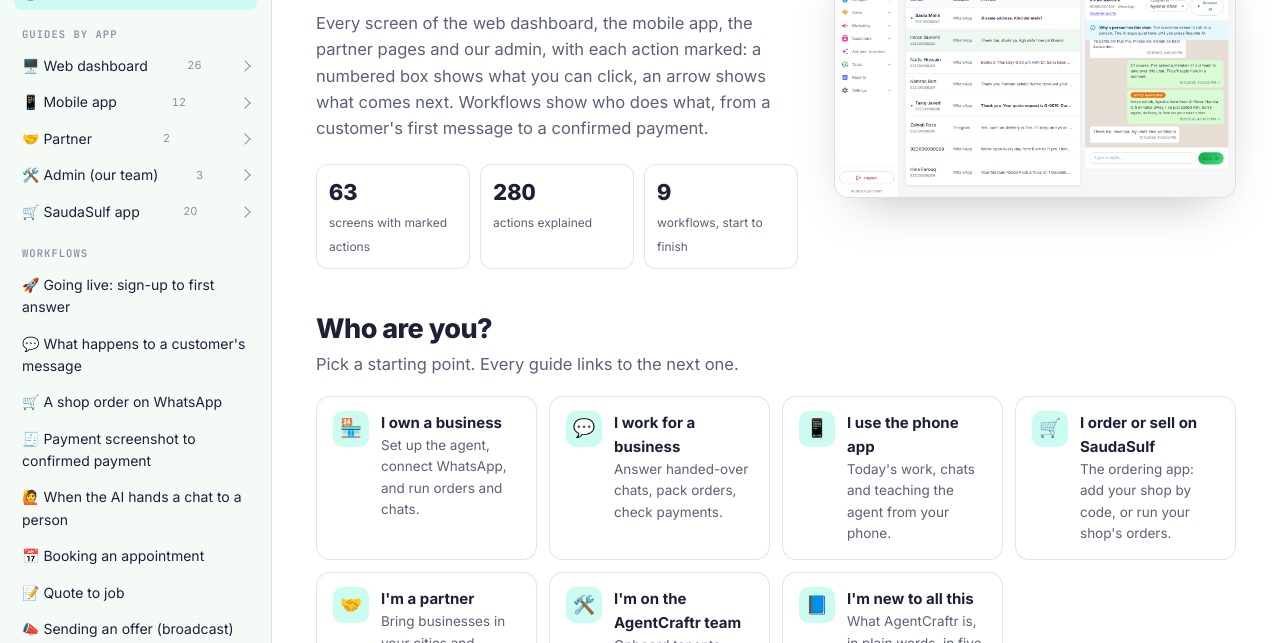
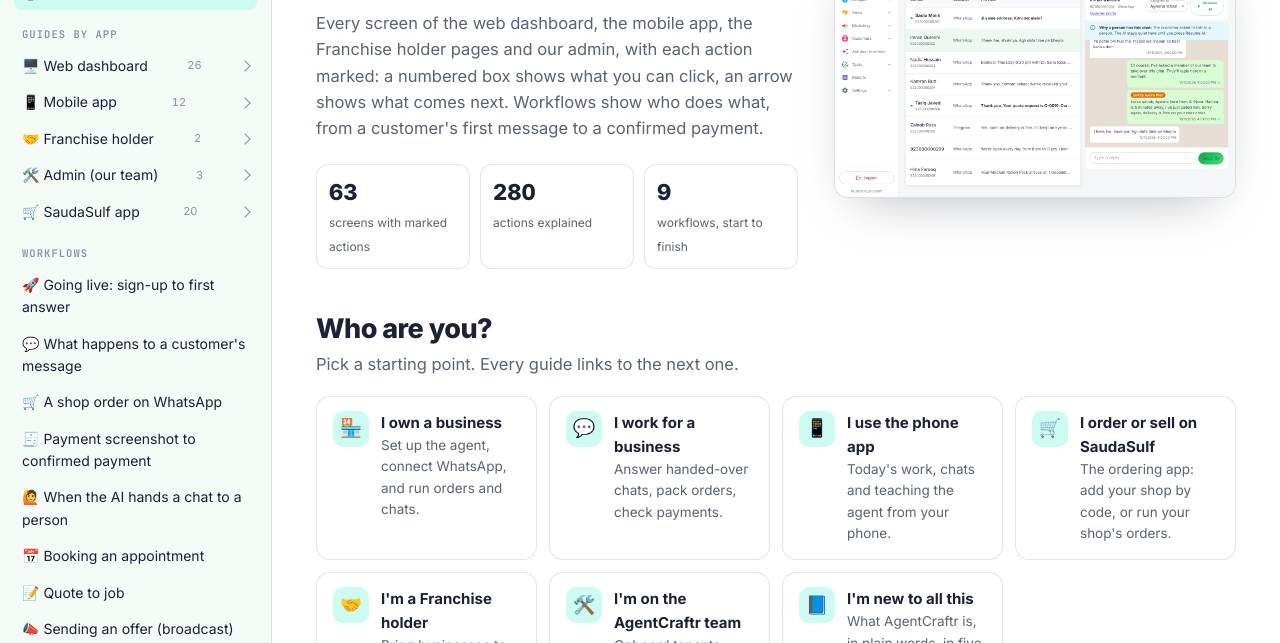
Before and after one commit to mussawir/agent-craftr-docs, a plain HTML site: page site/index.html in a window 1280 px wide. Shown: the part 157-800 px from the top of the page. Drawn offline with Linux system fonts and the light colour scheme.

Commit message:
docs: Franchise holder and Trade Partner names
Co-Authored-By: Claude Opus 5.5 <noreply@anthropic.com>

```diff
--- a/site/assets/docs.js
+++ b/site/assets/docs.js
@@ -9,7 +9,7 @@
   const APPS = {
     web: { label: "Web dashboard", icon: "🖥️", blurb: "What the business owner and staff use every day." },
     mobile: { label: "Mobile app", icon: "📱", blurb: "The same business on the phone: today, chats, orders, teaching the agent." },
-    partner: { label: "Partner", icon: "🤝", blurb: "For partners who bring businesses in their cities and trades." },
+    partner: { label: "Franchise holder", icon: "🤝", blurb: "For Franchise holders, who bring businesses to their Franchises (a city and a trade)." },
     admin: { label: "Admin (our team)", icon: "🛠️", blurb: "AgentCraftr's own team: tenants, numbers, payments." },
     saudasulf: { label: "SaudaSulf app", icon: "🛒", blurb: "The ordering app: customers add their shops and order; shopkeepers run orders, khata and chats." },
   };
--- a/site/data/flows/go-live.js
+++ b/site/data/flows/go-live.js
@@ -8,7 +8,7 @@ Docs.flow({
     { id: "customer", label: "Customer" },
   ],
   steps: [
-    { id: "signup", lane: "owner", kind: "start", title: "Sign up", text: "Name, business, trade and city. No payment: a 3-day free trial starts at once. A partner's link or the city + trade links the business to its partner.", screen: "web-signup", mark: "trade" },
+    { id: "signup", lane: "owner", kind: "start", title: "Sign up", text: "Name, business, trade and city. No payment: a 3-day free trial starts at once. A Franchise holder's link, or the city + trade, links the business to its Franchise holder.", screen: "web-signup", mark: "trade" },
     { id: "trial", lane: "system", title: "Trial + trade presets", short: "Features switched on for the trade", text: "The trial runs Growth Pro features with trial limits (200 AI replies, 100 broadcasts). The trade decides which features are on: orders, bookings, quotes…", rule: "A trade change only ever adds features; anything in use can't be switched off." },
     { id: "item", lane: "owner", title: "Add an Item", short: "Product, service or the whole shop", text: "An Item is what the agent talks about: one product, a service, a property, or a whole shop (one catalog Item with hundreds of products as rows).", screen: "web-items", mark: "new" },
     { id: "teach", lane: "owner", title: "Teach the agent", short: "Files, photos, voice notes, prices", text: "Upload PDFs, photos, voice notes, links and notes; add a price table or product list. Choose which files the agent may send to customers.", screen: "web-item-knowledge", mark: "upload" },
--- a/site/data/flows/partner-business.js
+++ b/site/data/flows/partner-business.js
@@ -1,20 +1,20 @@
 Docs.flow({
-  id: "partner-business", icon: "🤝", title: "A partner brings a business",
-  summary: "Partners cover cities × trades. Each city + trade pair belongs to one active partner, who earns a share when the business pays and we confirm it.",
+  id: "partner-business", icon: "🤝", title: "A Franchise holder brings a business",
+  summary: "Each Franchise (a city + trade pair) belongs to one active Franchise holder, who earns a share when the business pays and we confirm it.",
   lanes: [
     { id: "us", label: "AgentCraftr team" },
-    { id: "partner", label: "Partner" },
+    { id: "partner", label: "Franchise holder" },
     { id: "owner", label: "Business owner" },
     { id: "system", label: "System" },
   ],
   steps: [
-    { id: "create", lane: "us", kind: "start", title: "Add the partner", text: "Deal (share %, months, first-payment bonus), limits (discount, trial extension), and the cities × trades they cover. They log in by invite link." },
+    { id: "create", lane: "us", kind: "start", title: "Add the Franchise holder", text: "Deal (share %, months, first-payment bonus), limits (discount, trial extension), and the Franchises they hold. They log in by invite link." },
     { id: "bring", lane: "partner", title: "Bring a business", short: "Share link or add it", text: "Share the /p/code link, or add the business directly and send the owner's invite link on WhatsApp.", screen: "partner-businesses", mark: "add" },
-    { id: "link", lane: "system", kind: "decision", title: "Partner covers this trade?", text: "The business is linked to the partner only if they cover its trade (and city). Otherwise it goes to whoever owns that city + trade.", next: [{ to: "help", label: "yes" }, { to: "other", label: "no" }] },
-    { id: "help", lane: "partner", title: "Help with setup", short: "Only with the owner's OK", text: "The owner can allow 7 days of setup help. Every change the partner makes is shown to the owner.", screen: "partner-businesses", mark: "access" },
-    { id: "pay", lane: "owner", title: "Owner pays", short: "Bank, JazzCash, Easypaisa", text: "A first-month discount within the partner's limit may apply." },
+    { id: "link", lane: "system", kind: "decision", title: "Holds this Franchise?", text: "The business is linked to the Franchise holder only if they hold its Franchise (trade and city). Otherwise it goes to whoever holds that Franchise.", next: [{ to: "help", label: "yes" }, { to: "other", label: "no" }] },
+    { id: "help", lane: "partner", title: "Help with setup", short: "Only with the owner's OK", text: "The owner can allow 7 days of setup help. Every change the Franchise holder makes is shown to the owner.", screen: "partner-businesses", mark: "access" },
+    { id: "pay", lane: "owner", title: "Owner pays", short: "Bank, JazzCash, Easypaisa", text: "A first-month discount within the Franchise holder's limit may apply." },
     { id: "confirm", lane: "us", title: "We confirm the payment", text: "Commission is earned only here, never on a test gateway.", rule: "Reversing a payment adds a minus line; earnings lines are never edited." },
-    { id: "earn", lane: "system", kind: "end", title: "Partner's share recorded", text: "Share % of what was paid for the agreed months, plus a one-time bonus. Payouts settle what's owed.", screen: "partner-home", mark: "earned" },
-    { id: "other", lane: "system", col: 3, title: "Linked elsewhere", short: "Or to no partner", text: "A trade the partner wasn't given is blocked for them.", next: [] },
+    { id: "earn", lane: "system", kind: "end", title: "Franchise holder's share recorded", text: "Share % of what was paid for the agreed months, plus a one-time bonus. Payouts settle what's owed.", screen: "partner-home", mark: "earned" },
+    { id: "other", lane: "system", col: 3, title: "Linked elsewhere", short: "Or to no Franchise holder", text: "A Franchise they don't hold is blocked for them.", next: [] },
   ],
 });
--- a/site/data/index.js
+++ b/site/data/index.js
@@ -25,7 +25,7 @@ window.DOCS_FILES = {
 
 Docs.site({
   headline: "Learn AgentCraftr by looking at it.",
-  intro: "Every screen of the web dashboard, the mobile app, the partner pages and our admin, with each action marked: a numbered box shows what you can click, an arrow shows what comes next. Workflows show who does what, from a customer's first message to a confirmed payment.",
+  intro: "Every screen of the web dashboard, the mobile app, the Franchise holder pages and our admin, with each action marked: a numbered box shows what you can click, an arrow shows what comes next. Workflows show who does what, from a customer's first message to a confirmed payment.",
   heroScreen: "web-inbox",
   covers: { web: "web-home", partner: "partner-home", admin: "admin-home", mobile: "mobile-today", saudasulf: "saudasulf-welcome" },
   roles: [
@@ -33,7 +33,7 @@ Docs.site({
     { icon: "💬", title: "I work for a business", text: "Answer handed-over chats, pack orders, check payments.", href: "#/screen/web-inbox" },
     { icon: "📱", title: "I use the phone app", text: "Today's work, chats and teaching the agent from your phone.", href: "#/app/mobile" },
     { icon: "🛒", title: "I order or sell on SaudaSulf", text: "The ordering app: add your shop by code, or run your shop's orders.", href: "#/page/saudasulf" },
-    { icon: "🤝", title: "I'm a partner", text: "Bring businesses in your cities and trades, and track earnings.", href: "#/flow/partner-business" },
+    { icon: "🤝", title: "I'm a Franchise holder", text: "Bring businesses to your Franchises (a city and a trade), and track earnings.", href: "#/flow/partner-business" },
     { icon: "🛠️", title: "I'm on the AgentCraftr team", text: "Onboard tenants, watch numbers, confirm payments.", href: "#/app/admin" },
     { icon: "📘", title: "I'm new to all this", text: "What AgentCraftr is, in plain words, in five minutes.", href: "#/page/what-is-agentcraftr" },
   ],
--- a/site/data/pages/glossary.js
+++ b/site/data/pages/glossary.js
@@ -19,7 +19,9 @@ Docs.page({
 <tr><td>Broadcast</td><td>An offer sent with a template to opted-in customers</td></tr>
 <tr><td>Number health</td><td>Meta's quality rating and daily limit for a WhatsApp number</td></tr>
 <tr><td>Business verification</td><td>Proving the business to Meta; needed to message more than 250 new people a day</td></tr>
-<tr><td>Partner</td><td>Someone who brings businesses in their cities and trades and earns a share</td></tr>
+<tr><td>Franchise holder</td><td>Someone who holds one or more Franchises, brings businesses to them and earns a share</td></tr>
+<tr><td>Franchise</td><td>A city and a trade together, for example Lahore · Grocery. One Franchise holder holds each Franchise</td></tr>
+<tr><td>Trade Partner</td><td>A person who looks after one trade across the platform and helps its businesses</td></tr>
 <tr><td>Khata</td><td>Customer credit: what a customer owes the shop</td></tr>
 </table>`,
 });
--- a/site/data/pages/roles.js
+++ b/site/data/pages/roles.js
@@ -1,12 +1,12 @@
 Docs.page({
   id: "roles", group: "Understand it", icon: "👥", title: "Who can do what",
-  summary: "Four kinds of login. A business has admins and staff; partners and our team have their own areas.",
+  summary: "Four kinds of login. A business has admins and staff; Franchise holders and our team have their own areas.",
   body: `
 <table>
 <tr><th>Role</th><th>Can</th><th>Can't</th></tr>
 <tr><td><b>Business admin</b> (owner)</td><td>Everything in the business, including billing, team, templates and sending offers</td><td>See other businesses</td></tr>
 <tr><td><b>Staff</b></td><td>Inbox, orders, payments, customers, Items, audience</td><td>Billing, team, templates, sending broadcasts</td></tr>
-<tr><td><b>Partner</b></td><td>Their businesses' status and setup progress, leads, earnings; setup help with the owner's permission</td><td>Read chats, orders or customers</td></tr>
+<tr><td><b>Franchise holder</b></td><td>Their businesses' status and setup progress, leads, earnings; setup help with the owner's permission</td><td>Read chats, orders or customers</td></tr>
 <tr><td><b>AgentCraftr team</b></td><td>All businesses, numbers, payments, plans; view a business read-only</td><td>Change anything while viewing as a business</td></tr>
 </table>
 <h2>Team members</h2>
--- a/site/data/pages/what-is-agentcraftr.js
+++ b/site/data/pages/what-is-agentcraftr.js
@@ -21,7 +21,7 @@ Docs.page({
 <ul>
 <li><b>Business owners</b> set it up and watch the business: <a href="#/app/web">web dashboard</a> and <a href="#/app/mobile">phone app</a>.</li>
 <li><b>Staff</b> answer handed-over chats, pack orders and check payments.</li>
-<li><b>Partners</b> bring businesses in their cities and trades: <a href="#/app/partner">partner pages</a>.</li>
+<li><b>Franchise holders</b> bring businesses to their Franchises (a city and a trade): <a href="#/app/partner">Franchise holder pages</a>.</li>
 <li><b>Our team</b> onboards businesses, watches numbers and confirms payments: <a href="#/app/admin">admin</a>.</li>
 </ul>
 
--- a/site/data/screens/admin-tenant-detail.js
+++ b/site/data/screens/admin-tenant-detail.js
@@ -6,7 +6,7 @@ Docs.screen({
   "title": "Tenant detail",
   "route": "/admin/tenants/501",
   "roles": ["superadmin"],
-  "summary": "One business: onboarding progress, Meta verification, partner, plan, numbers and payments.",
+  "summary": "One business: onboarding progress, Meta verification, Franchise holder, plan, numbers and payments.",
   "image": "images/admin/tenant-detail.png",
   "width": 1440,
   "height": 900,
@@ -40,8 +40,8 @@ Docs.screen({
       "n": 4,
       "box": [269, 745, 272, 52],
       "kind": "action",
-      "label": "Partner",
-      "text": "The city partner looking after this business. Change it and press Save."
+      "label": "Franchise holder",
+      "text": "The Franchise holder looking after this business. Change it and press Save."
     }
   ],
   "arrows": [
--- a/site/data/screens/mobile-partner-home.js
+++ b/site/data/screens/mobile-partner-home.js
@@ -2,13 +2,13 @@
 Docs.screen({
   "id": "mobile-partner-home",
   "app": "mobile",
-  "section": "Partner mode",
-  "title": "Partner home",
-  "route": "Partner login → Home",
+  "section": "Franchise holder mode",
+  "title": "Franchise holder home",
+  "route": "Franchise holder login → Home",
   "roles": [
     "partner"
   ],
-  "summary": "What a partner sees in the same app: money earned, businesses that need a nudge, leads to call.",
+  "summary": "What a Franchise holder sees in the same app: money earned, businesses that need a nudge, leads to call.",
   "image": "images/mobile/partner-home.png",
   "width": 1080,
   "height": 2400,
--- a/site/data/screens/partner-businesses.js
+++ b/site/data/screens/partner-businesses.js
@@ -2,9 +2,9 @@
 Docs.screen({
   "id": "partner-businesses",
   "app": "partner",
-  "section": "Partner",
+  "section": "Franchise holder",
   "title": "My businesses",
-  "route": "/partner/businesses",
+  "route": "/franchise/businesses",
   "roles": ["partner"],
   "summary": "Every business you brought in: its plan, how far its setup is, and what you can do to help.",
   "image": "images/partner/businesses.png",
--- a/site/data/screens/partner-home.js
+++ b/site/data/screens/partner-home.js
@@ -2,9 +2,9 @@
 Docs.screen({
   "id": "partner-home",
   "app": "partner",
-  "section": "Partner",
-  "title": "Partner home",
-  "route": "/partner",
+  "section": "Franchise holder",
+  "title": "Franchise holder home",
+  "route": "/franchise",
   "roles": ["partner"],
   "summary": "What you earned, the businesses you brought in, and which ones need you today.",
   "image": "images/partner/home.png",
@@ -25,7 +25,7 @@ Docs.screen({
       "box": [543, 98, 290, 138],
       "kind": "info",
       "label": "Waiting to be paid",
-      "text": "Earned but not paid out yet. AgentCraftr pays partners monthly."
+      "text": "Earned but not paid out yet. AgentCraftr pays Franchise holders monthly."
     },
     {
       "id": "needs",
--- a/site/data/screens/saudasulf-shop-login.js
+++ b/site/data/screens/saudasulf-shop-login.js
@@ -51,7 +51,7 @@ Docs.screen({
       ],
       "kind": "action",
       "label": "Sign in",
-      "text": "Opens your shop. Platform admins and partners are refused: they use the website.",
+      "text": "Opens your shop. Platform admins and Franchise holders are refused: they use the website.",
       "go": "saudasulf-shop-orders"
     }
   ],
--- a/site/data/screens/web-login.js
+++ b/site/data/screens/web-login.js
@@ -33,7 +33,7 @@ Docs.screen({
       "box": [549, 409, 342, 66],
       "kind": "action",
       "label": "Log in",
-      "text": "Opens your Home page, or the partner pages if you are a partner.",
+      "text": "Opens your Home page, or the Franchise holder pages if you are a Franchise holder.",
       "go": "web-home"
     },
     {
--- a/site/data/screens/web-signup.js
+++ b/site/data/screens/web-signup.js
@@ -49,7 +49,7 @@ Docs.screen({
       "box": [454, 641, 532, 91],
       "kind": "action",
       "label": "City",
-      "text": "Lets a local partner help you set up, if there is one in your city."
+      "text": "Lets a local Franchise holder help you set up, if there is one in your city."
     },
     {
       "id": "continue",
```
Also changed, not shown: site/index.html (+1 -1 lines).
